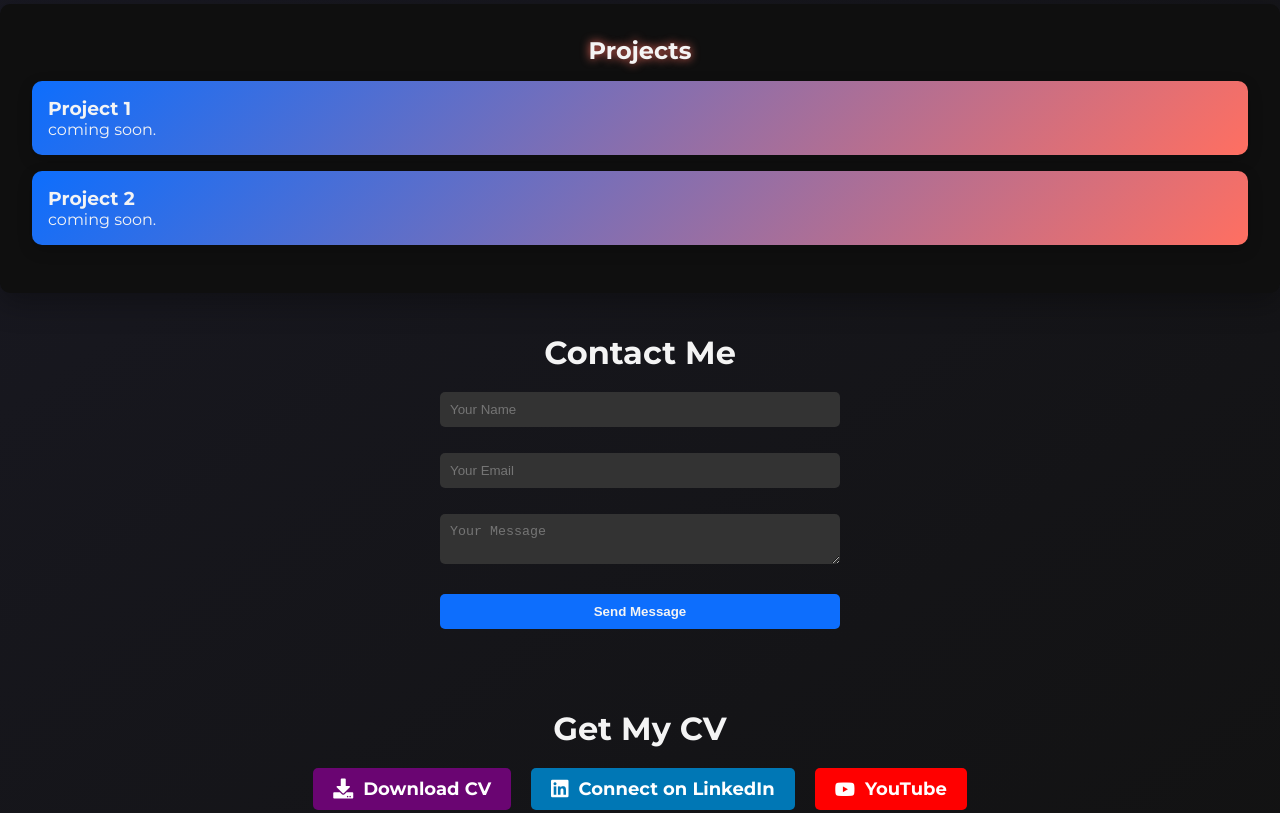
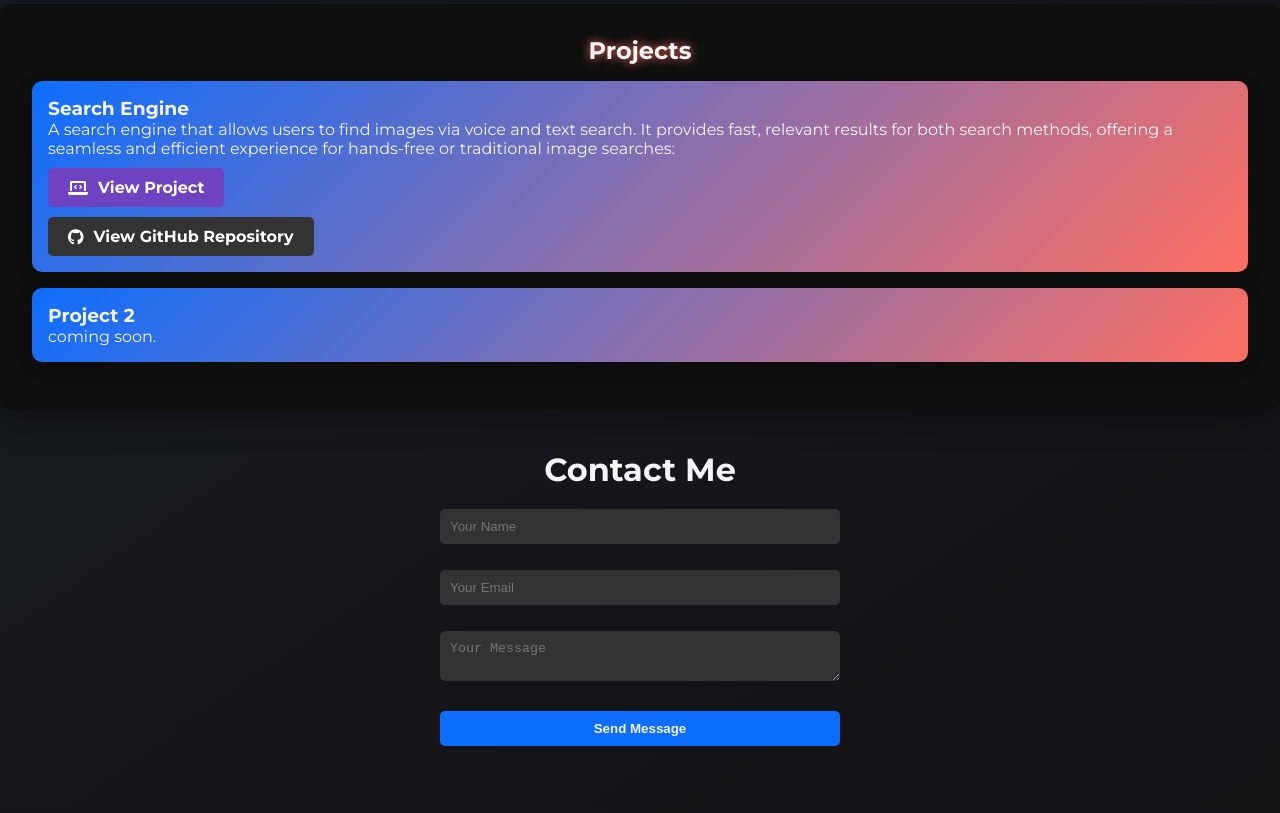
Before and after one commit to itspressly/pressly.me.portfolio, a plain HTML site: page index.html in a window 1280 px wide. Shown: the part 1560-2373 px from the top of the page. Drawn offline with nearby package versions, Linux system fonts and the light colour scheme; files whose address does not match are found by name.

Commit message:
first commit

```diff
--- a/index.html
+++ b/index.html
@@ -11,6 +11,8 @@
     <link href="https://fonts.googleapis.com/css2?family=Montserrat:wght@400;600;700&display=swap" rel="stylesheet">
     <link rel="icon" href="https://uxwing.com/wp-content/themes/uxwing/download/education-school/alphabet-p-icon.png" type="image/x-icon">
     <link rel="stylesheet" href="https://cdnjs.cloudflare.com/ajax/libs/font-awesome/5.15.4/css/all.min.css">
+    <!-- Font Awesome for Icons -->
+    <link rel="stylesheet" href="https://cdnjs.cloudflare.com/ajax/libs/font-awesome/6.0.0-beta3/css/all.min.css">
 
 
     <script
@@ -100,9 +102,23 @@ src="https://cdn.jsdelivr.net/npm/@emailjs/browser@3/dist/email.min.js"
       <section id="projects" class="projects">
         <h2>Projects</h2>
         <div class="project">
-          <h3>Project 1</h3>
-          <p>coming soon.</p>
-        </div>
+          <h3>Search Engine</h3>
+          <p>A search engine that allows users to find images via voice and text search. It provides fast, relevant results for both search methods, offering a seamless and efficient experience for hands-free or traditional image searches:</p>
+
+          <!-- Button for Live Project -->
+          <a href="https://splendid-genie-167b2b.netlify.app/" target="_blank" class="project-button live-project">
+              <i class="fas fa-laptop-code"></i> View Project
+          </a>
+
+          <br>
+
+                  <!-- Button for GitHub Repository -->
+        <a href="https://github.com/itspressly/Search-engine.js" target="_blank" class="project-button github-repo">
+          <i class="fab fa-github"></i> View GitHub Repository
+      </a>
+  </div>
+
+
         <div class="project">
           <h3>Project 2</h3>
           <p>coming soon.</p>
--- a/index.scss
+++ b/index.scss
@@ -22,6 +22,52 @@ $light-text: #f4f4f4;
 $primary-color: #0d6efd;
 $accent-color: #ff6f61;
 $light-text: #f4f4f4;
+
+
+.project-button {
+  display: inline-flex;
+  align-items: center;
+  justify-content: center;
+  padding: 10px 20px;
+  border-radius: 5px;
+  font-size: 16px;
+  font-weight: bold;
+  text-decoration: none; /* Removes the underline */
+  transition: background-color 0.3s, transform 0.3s ease;
+  color: #fff;
+  margin-top: 10px;
+  background-color: #6f42c1;  /* Default background color for both buttons */
+}
+
+.project-button i {
+  margin-right: 10px;
+}
+
+/* Specific style for Live Project Button */
+.live-project {
+  background-color: #6f42c1;  /* Violet color */
+}
+
+/* Specific style for GitHub Repository Button */
+.github-repo {
+  background-color: #333;  /* Dark color */
+}
+
+.project-button:hover {
+  background-color: #ff6f61;  /* Hover effect - changes to a different color */
+  transform: scale(1.05);  /* Slight scale effect on hover */
+}
+
+.project-button:hover i {
+  color: #fff;  /* Changes icon color on hover */
+}
+
+.project-button:active {
+  background-color: #5a2a9e; /* Slightly darker shade on button click */
+}
+
+
+
 
 /* YouTube Button */
 .youtube-link {
```
Also changed, not shown: index.css, 1 other file.
